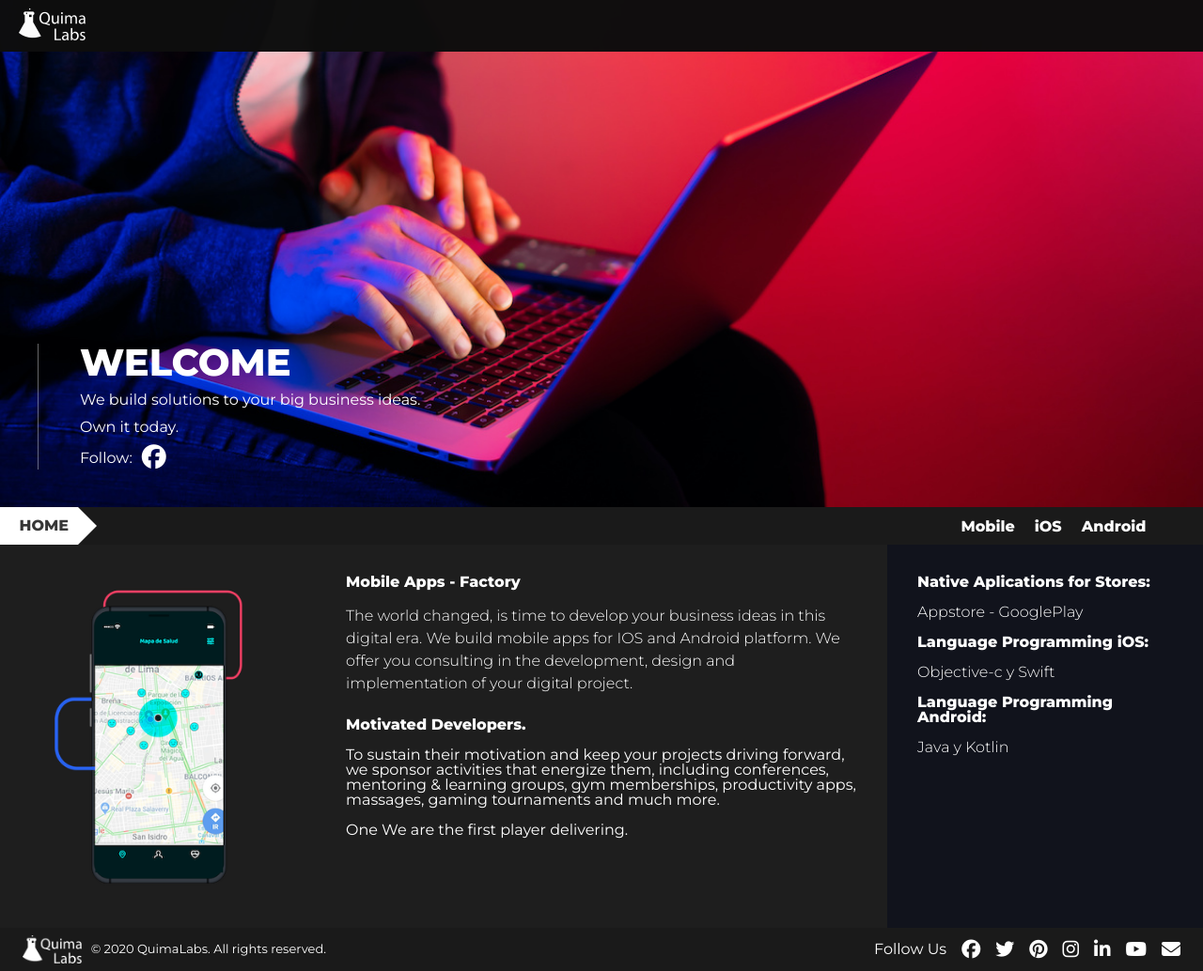
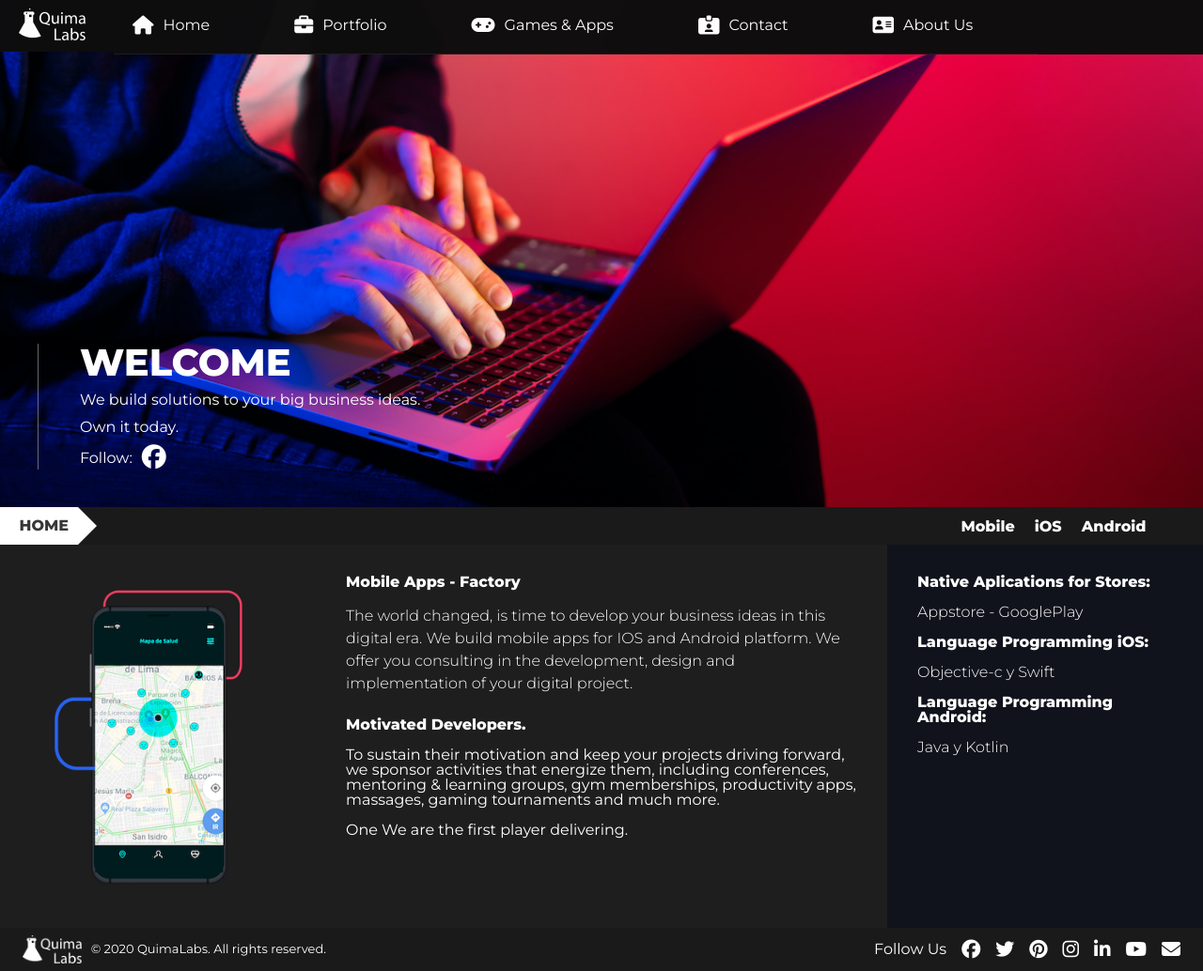
Before and after one commit to Dalvenjha/warner, a plain HTML site: page index.html in a window 1280 px wide. Shown: the whole page at 94% size. Drawn offline with Linux system fonts and the light colour scheme.

Commit message:
menu working on mobile

```diff
--- a/css/main.css
+++ b/css/main.css
@@ -78,6 +78,18 @@ html {
     height: auto;
     visibility: visible;
     display: flex;
+    bottom: initial;
+    max-height: initial;
+    min-height: initial;
+    left: initial;
+    position: relative;
+    right: initial;
+    top: initial;
+    transition: all 0.25s ease-in;
+    visibility: initial;
+    width: initial;
+    z-index: initial;
+    overflow: initial;
   }
 
   .nav ul.active {
```
